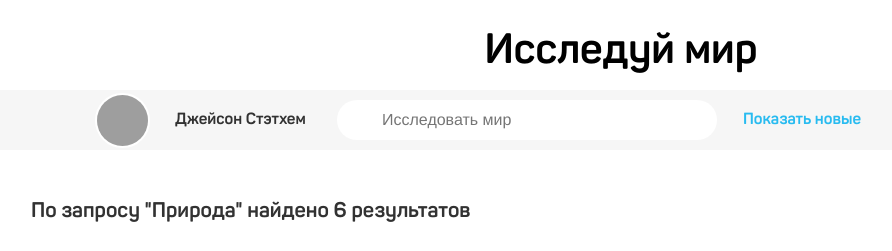
After one commit to EvgeniyTaburyanskiy/loftschool-idz2, a Node project: template source/template/pages/search.pug in a window 1280 px wide. The commit adds this page. Shown: the top 251 px of the page, without its empty margins (19-911 px from the left). Run offline with Node 20 templates, Linux system fonts and the light colour scheme; the template is opened without the code that fills it, so the values that code supplies are empty; style sheets or scripts are compiled from the project's sources; grey boxes are pictures that could not be loaded.

Commit message:
search page done

```diff
--- a/source/style/app.scss
+++ b/source/style/app.scss
@@ -47,3 +47,4 @@ body {
 @import "pages/index";
 @import "pages/main";
 @import "pages/album";
+@import "pages/search";
--- /dev/null
+++ b/source/style/pages/search.scss
@@ -0,0 +1,102 @@
+@import "../helpers/mixins";
+@import "../helpers/functions";
+
+.s-h {
+  position: relative;
+  display: flex;
+  flex-direction: column;
+  align-items: center;
+  flex: 0 0 rem(150px);
+  width: 100%;
+}
+
+.s-h__t {
+  font-family: 'Panton', sans-serif;
+  font-size: rem(42px);
+  @include tablet() {
+    padding-top: rem(20px);
+    font-size: rem(30px);
+  }
+}
+
+.s-return {
+  position: absolute;
+  top: rem(20px);
+  right: rem(40px);
+  @include tablet() {
+    top: rem(10px);
+    right: rem(10px);
+  }
+}
+
+.s-main-search {
+  flex-direction: row;
+  background-color: #f6f6f6;
+  justify-content: center;
+  @include tablet() {
+    flex: 0 0 rem(90px);
+    flex-direction: column;
+    justify-content: space-around;
+  }
+}
+
+.person-w {
+  display: flex;
+  flex: 0 0 rem(350px);
+  width: rem(350px);
+  margin-left: rem(20px);
+  @include tablet() {
+    display: none;
+  }
+}
+
+.a-person__n_black {
+  font-family: 'Panton', sans-serif;
+  font-size: rem(16px);
+  color: #323232;
+  @include tablet() {
+    font-size: rem(14px);
+  }
+}
+
+.show-new {
+  display: flex;
+  width: rem(450px);
+  justify-content: flex-start;
+  align-items: center;
+  @include laptop() {
+    width: rem(300px);
+  }
+  @include tablet() {
+    width: auto;
+  }
+}
+
+.show-new__btn {
+  height: rem(60px);
+  margin-left: rem(20px);
+  border: none;
+  background: none;
+  outline: none;
+  font-family: 'Panton', sans-serif;
+  font-size: rem(16px);
+  color: #28bbf0;
+  transition: color .2s;
+  cursor: pointer;
+  &:hover {
+    color: #24b0e3;
+  }
+  &:active {
+    transform: translateY(2px);
+  }
+  @include tablet() {
+    height: rem(30px);
+  }
+}
+
+.s-results__tx {
+  margin: 0 0 rem(30px);
+  font-family: 'Panton', sans-serif;
+  font-size: rem(21px);
+  color: #323232;
+}
--- /dev/null
+++ b/source/template/pages/search.pug
@@ -0,0 +1,26 @@
+extends ../_template
+block APP_content
+  header.s-h
+    h1.s-h__t Исследуй мир
+    div.s-return
+      +btnHome
+  main.m-main
+    section.main-search.s-main-search
+      div.person-w
+        div.a-person
+          a.a-person__a(href="#")
+            img.a-person__img(src="assets/img/jason.jpg" alt="jason")
+          p.a-person__n_black Джейсон Стэтхем
+      form.main-search__form(action="#")
+        input.main-search__input(type="search" name="search" id="search" placeholder="Исследовать мир")
+        +use('search','main-search__svg')
+      div.show-new
+        button.show-new__btn Показать новые
+    section.main-new-w
+      div.main-new.s-results
+        p.s-results__tx По запросу "Природа" найдено 6 результатов
+        div.new-photos
+          - var arr = [1,2,3,4,5,6]
+          for item in arr
+            include ../modules/_photo_tile.pug
+  include ../modules/_footer.pug
```
